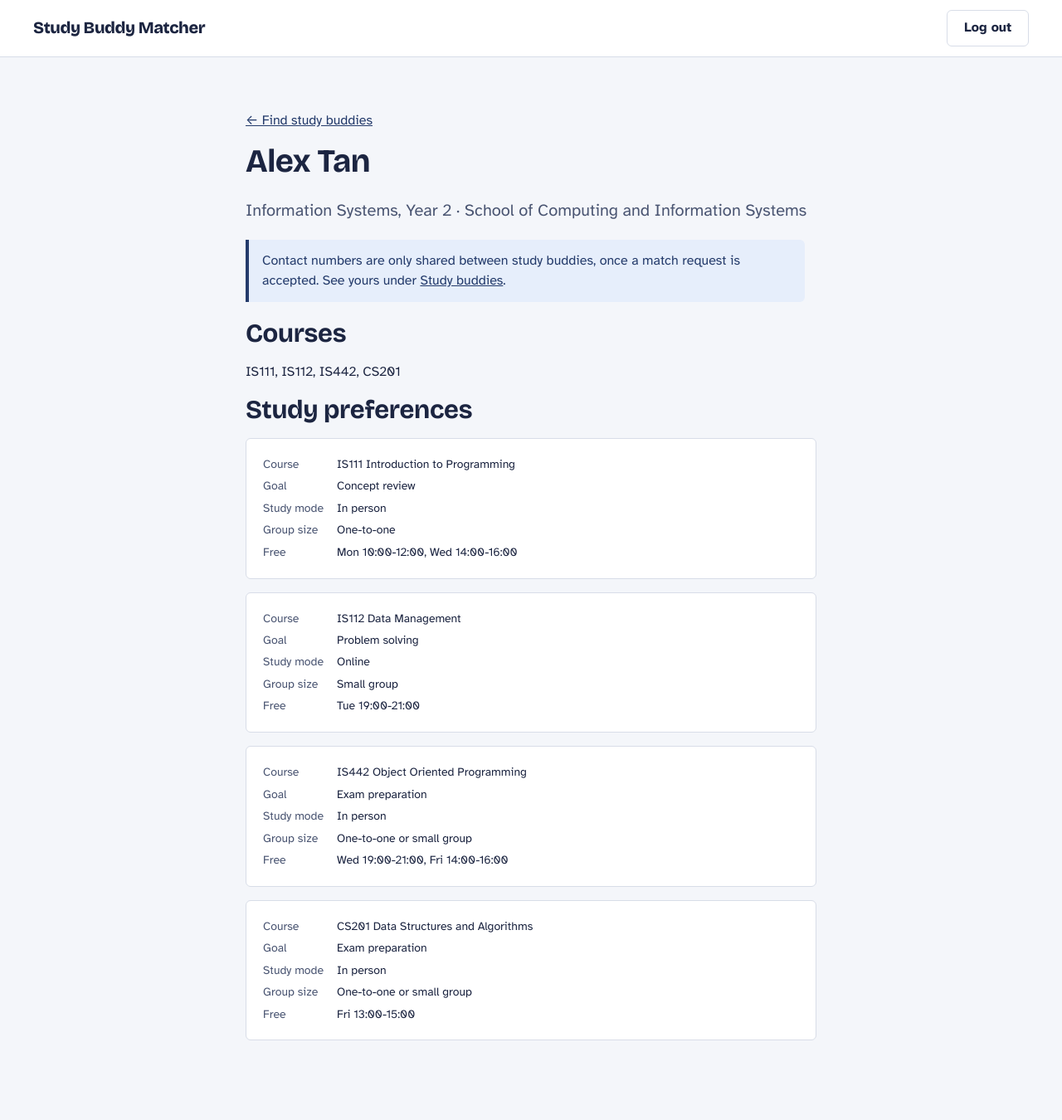
After one commit to bryanlimwh/IS442-OOP-G2T5, a Spring Boot app: page /students/2 in a window 1280 px wide. The commit adds this page. Shown: the whole page at 83% size. Run offline with Spring Boot 4, Linux system fonts and the light colour scheme; a user stored in the database is signed in; data comes from the database, SQL or seed files in the repository; some of the project's set-up classes (security, data sources, template engines, error pages and the like) are left out, and stand-ins take their place.

Commit message:
Add public study profile page for viewing another student
- New /students/{id} page (PublicProfileController, student/public-profile.html):
  name, programme, year, school, courses and study preferences. Built only from
  StudentPublicProfile and PreferenceSummary, so the contact number and email
  are never sent to the page; a note points to Study buddies for numbers
- StudentProfileService: getPublicProfile() is now used by the page, plus new
  getPublicPreferences()
- Student names now link to their profile on Find matches, Match requests,
  Study buddies and a group's Manage members page
- An unknown or deleted student redirects to Find matches with a message
  (matches page now shows flash errors)
- SecurityConfig: /students/** is student-only; route added to
  SecurityConfigTest's route table

Verified: ./mvnw clean test (685 tests pass, incl. new
PublicProfileControllerTest and a getPublicPreferences test); ran the app and
clicked a match card name through to the profile with Playwright: no contact
number on the page, unknown id redirects with the message.

```diff
--- a/studybuddy/src/main/java/com/studybuddy/config/SecurityConfig.java
+++ b/studybuddy/src/main/java/com/studybuddy/config/SecurityConfig.java
@@ -62,6 +62,8 @@ public class SecurityConfig {
             .requestMatchers("/match-requests/**").hasRole(Role.STUDENT.name())
             // Declares that the study buddies page can only be accessed by students
             .requestMatchers("/connections/**").hasRole(Role.STUDENT.name())
+            // Declares that other students' public profiles can only be viewed by students
+            .requestMatchers("/students/**").hasRole(Role.STUDENT.name())
             // Declares that the profile and study preference pages can only be accessed by students
             // (an admin has no student profile or study preferences)
             .requestMatchers("/student/**").hasRole(Role.STUDENT.name())
--- /dev/null
+++ b/studybuddy/src/main/java/com/studybuddy/controller/PublicProfileController.java
@@ -0,0 +1,39 @@
+package com.studybuddy.controller;
+
+import org.springframework.stereotype.Controller;
+import org.springframework.ui.Model;
+import org.springframework.web.bind.annotation.GetMapping;
+import org.springframework.web.bind.annotation.PathVariable;
+import org.springframework.web.bind.annotation.RequestMapping;
+import org.springframework.web.servlet.mvc.support.RedirectAttributes;
+
+import com.studybuddy.exception.StudentNotFoundException;
+import com.studybuddy.service.student.StudentProfileService;
+
+// Another student's public study profile: name, school, programme, year, courses and study preferences.
+// Never the contact number or email - the page only receives StudentPublicProfile and PreferenceSummary,
+// which don't have them. Contact numbers are shared on the Study buddies page once a request is accepted.
+// Only students reach this page: SecurityConfig restricts /students/** to the STUDENT role.
+@Controller
+@RequestMapping("/students")
+public class PublicProfileController {
+
+    private final StudentProfileService studentProfileService;
+
+    public PublicProfileController(StudentProfileService studentProfileService) {
+        this.studentProfileService = studentProfileService;
+    }
+
+    @GetMapping("/{studentId}")
+    public String showPublicProfile(@PathVariable Long studentId, Model model, RedirectAttributes redirectAttributes) {
+        try {
+            model.addAttribute("profile", studentProfileService.getPublicProfile(studentId));
+            model.addAttribute("preferences", studentProfileService.getPublicPreferences(studentId));
+        } catch (StudentNotFoundException e) {
+            // e.g. an old link to an account that has since been deleted
+            redirectAttributes.addFlashAttribute("error", "That student's profile no longer exists.");
+            return "redirect:/matches";
+        }
+        return "student/public-profile";
+    }
+}
--- a/studybuddy/src/main/resources/templates/student/connections.html
+++ b/studybuddy/src/main/resources/templates/student/connections.html
@@ -32,7 +32,7 @@
                 </thead>
                 <tbody>
                     <tr th:each="connection : ${connections}">
-                        <td class="cell-nowrap" th:text="${connection.buddy.name}">Ben Koh</td>
+                        <td class="cell-nowrap"><a th:href="@{/students/{id}(id=${connection.buddy.studentId})}" th:text="${connection.buddy.name}">Ben Koh</a></td>
                         <td th:text="|${connection.buddy.programme}, Year ${connection.buddy.yearOfStudy}|">Information Systems, Year 3</td>
                         <td th:text="${#strings.listJoin(connection.buddy.courseCodes, ', ')}">IS442, IS216, CS201</td>
                         <td th:text="${connection.buddyContactNumber}">92345678</td>
--- a/studybuddy/src/main/resources/templates/student/match-requests.html
+++ b/studybuddy/src/main/resources/templates/student/match-requests.html
@@ -20,7 +20,7 @@
         <!-- Same card style as the matches page, so each request is clearly separate -->
         <ul class="match-list request-list" th:unless="${#lists.isEmpty(received)}">
             <li class="match-card" th:each="req : ${received}">
-                <p><strong th:text="${req.sender.name}">Alex Tan</strong>
+                <p><strong><a th:href="@{/students/{id}(id=${req.sender.studentId})}" th:text="${req.sender.name}">Alex Tan</a></strong>
                     <span class="muted" th:text="${req.status}">PENDING</span></p>
                 <!-- The message is optional, so only shown when one was written -->
                 <p th:if="${req.message}" th:text="${req.message}">Study IS442 together?</p>
@@ -47,7 +47,7 @@
 
         <ul class="match-list request-list" th:unless="${#lists.isEmpty(sent)}">
             <li class="match-card" th:each="req : ${sent}">
-                <p><strong th:text="${req.recipient.name}">Ben Koh</strong>
+                <p><strong><a th:href="@{/students/{id}(id=${req.recipient.studentId})}" th:text="${req.recipient.name}">Ben Koh</a></strong>
                     <span class="muted" th:text="${req.status}">PENDING</span></p>
                 <p th:if="${req.message}" th:text="${req.message}">Study IS442 together?</p>
                 <p th:if="${req.status.name() == 'ACCEPTED'}">Accepted. Contact numbers for your current study buddies are under
--- a/studybuddy/src/main/resources/templates/student/matches.html
+++ b/studybuddy/src/main/resources/templates/student/matches.html
@@ -8,6 +8,9 @@
         <p><a th:href="@{/home}">&larr; Home</a></p>
         <h1>Find study buddies</h1>
         <p class="lead">Students ranked by how well their study preferences match yours.</p>
+
+        <!-- Set by PublicProfileController when a profile link points at a deleted account -->
+        <p class="message error" role="alert" th:if="${error}" th:text="${error}">Error</p>
 
         <p class="message info" role="status" th:if="${#lists.isEmpty(myPreferences)}">
             You haven't set any study preferences yet, so there's nothing to match on.
@@ -73,7 +76,7 @@
                     <div class="match-header">
                         <span class="match-rank" th:text="${row.count}">1</span>
                         <div class="match-who">
-                            <h2 class="match-name" th:text="${result.student.name}">Ben Koh</h2>
+                            <h2 class="match-name"><a th:href="@{/students/{id}(id=${result.student.studentId})}" th:text="${result.student.name}">Ben Koh</a></h2>
                             <p class="muted"
                                th:text="|${result.student.programme}, Year ${result.student.yearOfStudy} · ${result.student.school}|">
                                 Information Systems, Year 3 · School of Computing and Information Systems
--- /dev/null
+++ b/studybuddy/src/main/resources/templates/student/public-profile.html
@@ -0,0 +1,45 @@
+<!DOCTYPE html>
+<html lang="en" xmlns:th="http://www.thymeleaf.org">
+<head th:replace="~{fragments/head :: head(${profile.name})}"></head>
+<body>
+    <header th:replace="~{fragments/header :: header}"></header>
+
+    <main class="page">
+        <p><a th:href="@{/matches}">&larr; Find study buddies</a></p>
+        <h1 th:text="${profile.name}">Ben Koh</h1>
+        <p class="lead" th:text="|${profile.programme}, Year ${profile.yearOfStudy} · ${profile.school}|">
+            Information Systems, Year 3 · School of Computing and Information Systems
+        </p>
+
+        <!-- The contact number is never sent to this page; this explains where it can be seen -->
+        <p class="message info">
+            Contact numbers are only shared between study buddies, once a match request is accepted.
+            See yours under <a th:href="@{/connections}">Study buddies</a>.
+        </p>
+
+        <h2>Courses</h2>
+        <p class="message info" th:if="${#lists.isEmpty(profile.courseCodes)}">Not taking any courses yet.</p>
+        <p th:unless="${#lists.isEmpty(profile.courseCodes)}" th:text="${#strings.listJoin(profile.courseCodes, ', ')}">IS442, IS216, CS201</p>
+
+        <h2>Study preferences</h2>
+        <p class="message info" th:if="${#lists.isEmpty(preferences)}">No study preferences set yet.</p>
+
+        <ul class="match-list request-list" th:unless="${#lists.isEmpty(preferences)}">
+            <li class="match-card" th:each="pref : ${preferences}">
+                <dl class="their-preference">
+                    <dt>Course</dt>
+                    <dd th:text="|${pref.courseCode} ${pref.courseName}|">IS442 Object Oriented Programming</dd>
+                    <dt>Goal</dt>
+                    <dd th:text="${pref.studyGoal.label}">Exam preparation</dd>
+                    <dt>Study mode</dt>
+                    <dd th:text="${pref.studyMode.label}">In person or online</dd>
+                    <dt>Group size</dt>
+                    <dd th:text="${pref.arrangement.label}">One-to-one</dd>
+                    <dt>Free</dt>
+                    <dd th:text="${#lists.isEmpty(pref.availability)} ? 'No times added' : ${#strings.listJoin(pref.availability, ', ')}">Wed 19:00-21:00, Thu 18:00-20:00</dd>
+                </dl>
+            </li>
+        </ul>
+    </main>
+</body>
+</html>
--- a/studybuddy/src/main/resources/templates/studygroup/members.html
+++ b/studybuddy/src/main/resources/templates/studygroup/members.html
@@ -37,7 +37,7 @@
                 <li class="group-card" th:each="request : ${requests}">
                     <div class="group-card-header">
                         <div>
-                            <h3 class="group-name" th:text="${request.student.name}">Farhan Ali</h3>
+                            <h3 class="group-name"><a th:href="@{/students/{id}(id=${request.student.studentId})}" th:text="${request.student.name}">Farhan Ali</a></h3>
                             <p class="muted" th:text="${request.studiesLine()}">Information Systems, Year 2 · School of Computing and Information Systems</p>
                             <p class="muted" th:if="${!#lists.isEmpty(request.student.courseCodes)}" th:text="${request.coursesLine()}">Takes IS442, IS111</p>
                         </div>
@@ -83,7 +83,7 @@
                 <li class="group-card" th:each="member : ${members}">
                     <div class="group-card-header">
                         <div>
-                            <h3 class="group-name" th:text="${member.student.name}">Jasmine Teo</h3>
+                            <h3 class="group-name"><a th:href="@{/students/{id}(id=${member.student.studentId})}" th:text="${member.student.name}">Jasmine Teo</a></h3>
                             <p class="muted" th:text="${member.studiesLine()}">Computer Science, Year 3 · School of Computing and Information Systems</p>
                             <p class="muted" th:if="${!#lists.isEmpty(member.student.courseCodes)}" th:text="${member.coursesLine()}">Takes IS442, CS201</p>
                         </div>
```
Also changed, not shown: studybuddy/src/main/java/com/studybuddy/service/student/StudentProfileService.java (+11 -0 lines), 3 other files.
